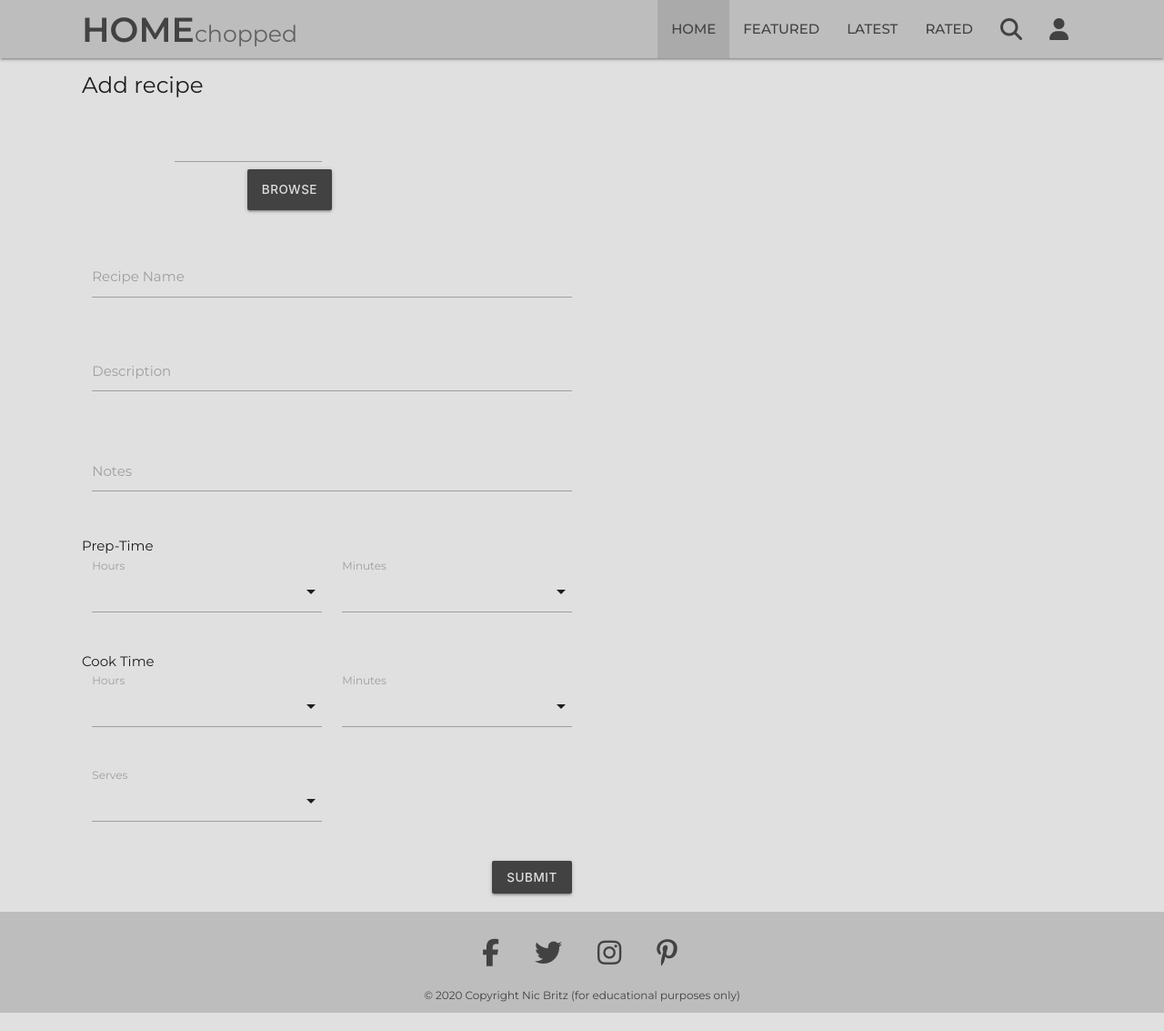
After one commit to NicBritz/homechopped, a Flask app: template templates/add-recipe.html in a window 1280 px wide. The commit adds this page. Shown: the whole page at 91% size. Run offline with Flask 2, Linux system fonts and the light colour scheme; the template is opened without the code that fills it, so the values that code supplies are empty; some libraries are stand-ins or nearby versions.

Commit message:
:sparkles: added an add recipe template that creates user recipes

```diff
--- a/app.py
+++ b/app.py
@@ -5,6 +5,7 @@ from flask_pymongo import PyMongo
 import cloudinary as cloudinary
 from cloudinary.uploader import upload
 import bcrypt
+from datetime import date
 
 # cloudinary config
 cloudinary.config(
@@ -108,16 +109,18 @@ def profile():
     #
     # create a variable of the users database
     db_users = mongo.db.users
+    db_recipes = mongo.db.recipes
 
     # if user exists in the database and in the session variable
     if session.get('USERNAME', None) is not None:
         # assigns session var to username variable
         username = session['USERNAME']
 
-        # get the user from the database
+        # get the user and users recipes from the database
         existing_user = db_users.find_one({'username': username})
+        users_recipes = db_recipes.find({'author': username})
 
-        return render_template('profile.html', user_data=existing_user)
+        return render_template('profile.html', user_data=existing_user, users_recipes=users_recipes)
     else:
         # if the user is not signed the are redirected to the sign in page
         return redirect(url_for('sign_in'))
@@ -181,7 +184,7 @@ def update_profile(user_id):
 
 
 # Delete user profile
-@app.route('/delete_user/<user_id>')
+@app.route('/delete-user/<user_id>')
 def delete_user(user_id):
     # deleted the user profile from the database
     #
@@ -189,7 +192,55 @@ def delete_user(user_id):
     db_users = mongo.db.users
     #  update the profile information and redirect to profile.
     db_users.remove({'_id': ObjectId(user_id)})
+
     return redirect(url_for('sign_out'))
+
+
+# Add recipe
+@app.route('/add-recipe/<user_id>', methods=['POST', 'GET'])
+def add_recipe(user_id):
+    # users database variable
+    current_user = mongo.db.users.find_one({'_id': ObjectId(user_id)})
+    db_recipes = mongo.db.recipes
+
+    if request.method == 'POST':
+        # upload image and get the url
+        image_url = None
+        file_to_upload = request.files['file']
+        # If no image is uploaded
+        if file_to_upload.filename == '':
+            # default url
+            image_url = 'https://res.cloudinary.com/dajuujhvs/image/upload/v1591433093/homechopped/photo-placeholder-icon-6_q4zywi.png'
+        else:
+            upload_result = upload(file_to_upload)
+            image_url = upload_result['secure_url']
+
+        # prep time calc
+        prep_time = f"{request.form['prep-hours']}h : {request.form['prep-minutes']}m"
+        # cook time calc
+        cook_time = f"{request.form['cook-hours']}h : {request.form['cook-minutes']}m"
+
+        #get the date
+        today = date.today().strftime("%d/%m/%Y")
+
+        # insert record
+        db_recipes.insert_one({
+            'image_url': image_url,
+            'name': request.form['recipe-name'],
+            'description': request.form['recipe-description'],
+            'notes': request.form['recipe-notes'],
+            'preptime': prep_time,
+            'cooktime': cook_time,
+            'serves': request.form['serves'],
+            'author': current_user['username'],
+            'featured': 'false',
+            'current_rating': '0',
+            'total_ratings': 0,
+            'date_created': today
+        })
+        return redirect(url_for('profile'))
+
+    return render_template('add-recipe.html')
 
 
 @app.route('/featured/<sortby>')
--- a/static/js/app.js
+++ b/static/js/app.js
@@ -6,10 +6,15 @@ document.addEventListener('DOMContentLoaded', function () {
 
     // Slider init
     let sliderElems = document.querySelectorAll('.slider');
-    let instances = M.Slider.init(sliderElems);
+    let sliderInstances = M.Slider.init(sliderElems);
 
     // Modal Init
     let modalElems = document.querySelectorAll('.modal');
     let modalInstances = M.Modal.init(modalElems);
 
+    // Dropdown Init
+    let dropdownElems = document.querySelectorAll('select');
+    let dropdownInstances = M.FormSelect.init(dropdownElems);
+
+
 });
--- /dev/null
+++ b/templates/add-recipe.html
@@ -0,0 +1,109 @@
+{% extends 'base.html' %}
+{% block content %}
+    <!-- Page Title -->
+    <h5> Add recipe </h5>
+    <!-- Recipe form -->
+    <div class="row">
+        <form class="col s6 " enctype="multipart/form-data" method="POST">
+            <div class="row">
+                <div class="col s6 center">
+                    <!-- Recipe image upload -->
+                    <div class="row file-field input-field">
+                        <!-- filename -->
+                        <div class="col s8 file-path-wrapper right">
+                            <input class="file-path validate" type="text">
+                        </div>
+                        <!-- browse -->
+                        <button class="waves-effect waves-light btn grey darken-3 grey-text text-lighten-2 right profile-link-btn"
+                                type="file" name="file">
+                            Browse
+                            <input type="file" name="file">
+                        </button>
+                    </div>
+                </div>
+            </div>
+            <div class="row">
+                <div class="input-field col s12">
+                    <input id="recipe_name" type="text" class="validate" name="recipe-name">
+                    <label for="recipe_name">Recipe Name</label>
+                </div>
+            </div>
+            <div class="row">
+                <div class="input-field col s12">
+                    <textarea id="recipe_description" class="materialize-textarea" name="recipe-description"></textarea>
+                    <label for="recipe_description">Description</label>
+                </div>
+            </div>
+            <div class="row">
+                <div class="input-field col s12">
+                    <textarea id="recipe_notes" class="materialize-textarea" name="recipe-notes"></textarea>
+                    <label for="recipe_notes">Notes</label>
+                </div>
+            </div>
+            <!--Prep-Time-->
+            <div class="row">
+                <p>Prep-Time</p>
+                <!--Hours-->
+                <div class="input-field col s6">
+                    <select name="prep-hours">
+                        <option value="0" selected></option>
+                        {% for i in range(24) %}
+                            <option value="{{ i }}">{{ i }}</option>
+                        {% endfor %}
+                    </select>
+                    <label>Hours</label>
+                </div>
+                <!--Minutes-->
+                <div class="input-field col s6">
+                    <select name="prep-minutes">
+                        <option value="0"  selected></option>
+                        {% for i in range(60) %}
+                            <option value="{{ i }}">{{ i }}</option>
+                        {% endfor %}
+                    </select>
+                    <label>Minutes</label>
+                </div>
+            </div>
+            <!--Cook-Time-->
+            <div class="row">
+                <p>Cook Time</p>
+                <!--Hours-->
+                <div class="input-field col s6">
+                    <select name="cook-hours">
+                        <option value="0" selected></option>
+                        {% for i in range(24) %}
+                            <option value="{{ i }}">{{ i }}</option>
+                        {% endfor %}
+                    </select>
+                    <label>Hours</label>
+                </div>
+                <!--Minutes-->
+                <div class="input-field col s6">
+                    <select name="cook-minutes">
+                        <option value="0"  selected></option>
+                        {% for i in range(60) %}
+                            <option value="{{ i }}">{{ i }}</option>
+                        {% endfor %}
+                    </select>
+                    <label>Minutes</label>
+                </div>
+            </div>
+            <!--Serves-->
+            <div class="row">
+                <div class="input-field col s6">
+                    <select name="serves">
+                        <option value="0"  selected></option>
+                        {% for i in range(11) %}
+                            <option value="{{ i }}">{{ i }}</option>
+                        {% endfor %}
+                    </select>
+                    <label>Serves</label>
+                </div>
+            </div>
+            <button class="waves-effect waves-light btn grey darken-3 grey-text text-lighten-2 right profile-link-btn"
+                    type="submit" name="action">
+                Submit
+            </button>
+        </form>
+    </div>
+{% endblock %}
```
Also changed, not shown: templates/edit-profile.html (+7 -4 lines), templates/profile.html (+54 -1 lines).
